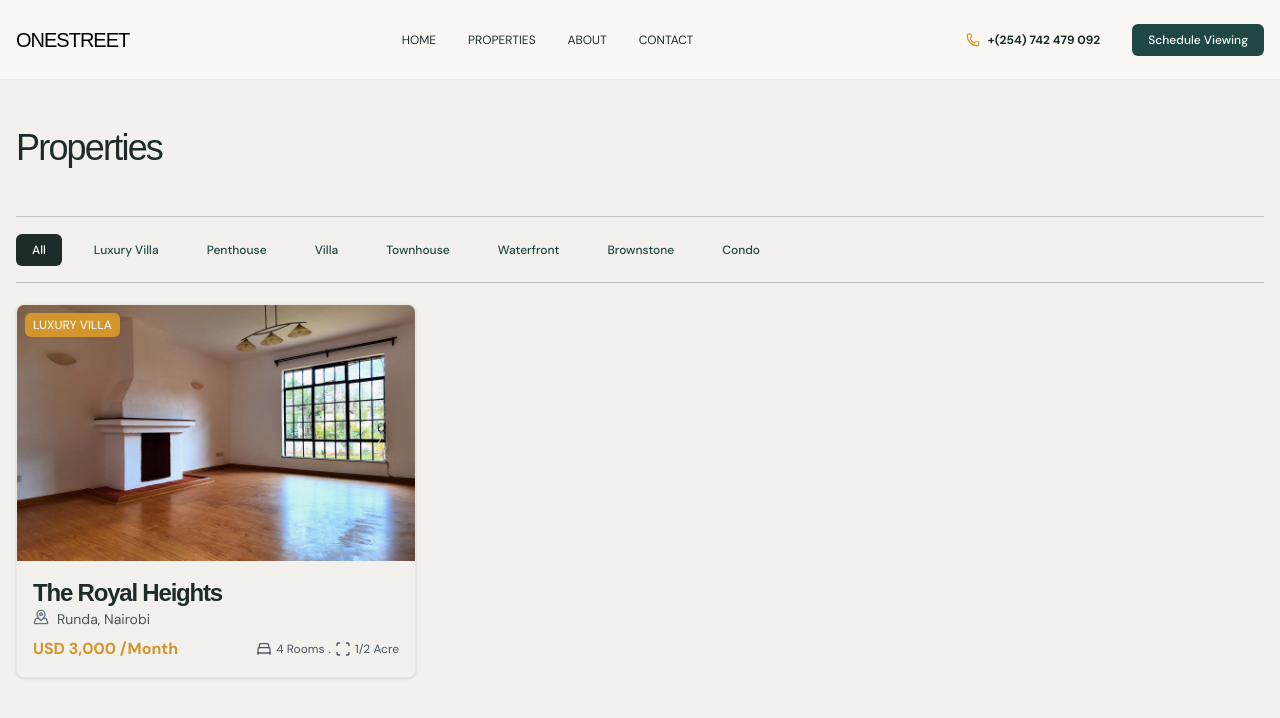
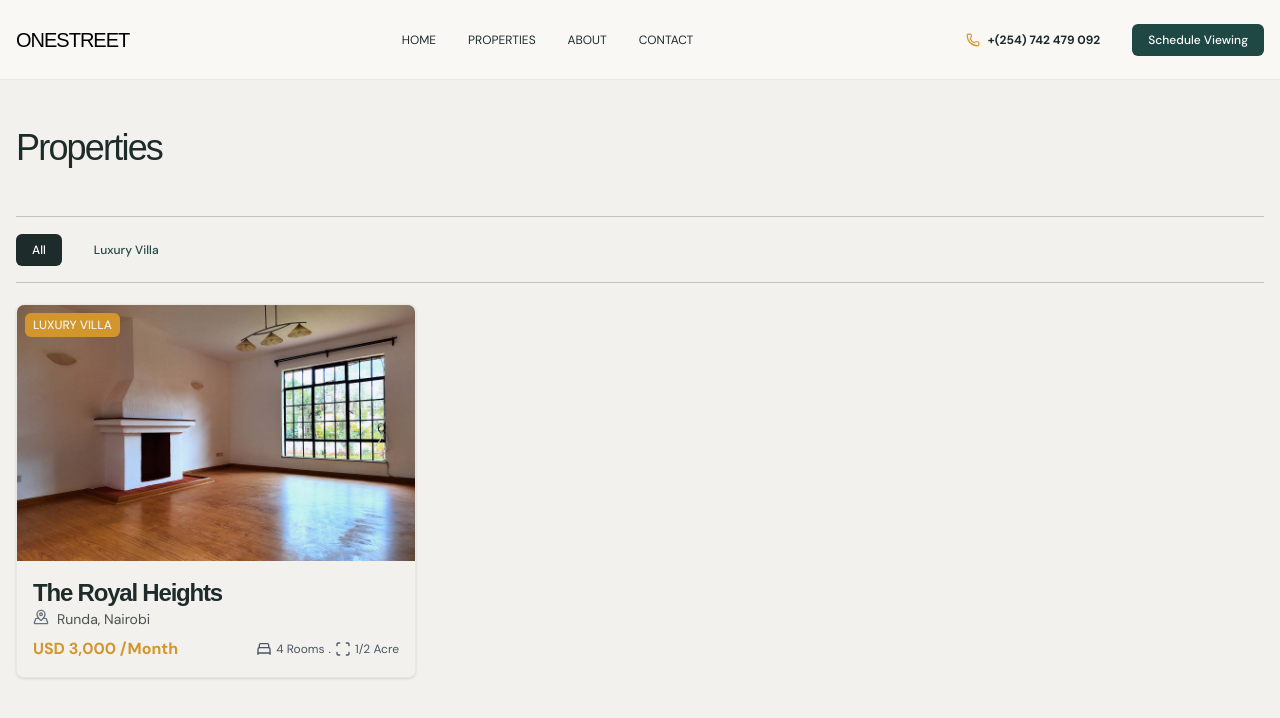
Before and after one commit to samuel-mukabi/OneStreet, a Next.js app: page /properties in a window 1280 px wide. Shown: the top 718 px of the page. Built offline with nearby package versions, Linux system fonts and the light colour scheme; a web font is replaced by a local one.

Commit message:
Added the first real property

```diff
--- a/app/data/properties.json
+++ b/app/data/properties.json
@@ -31,7 +31,7 @@
       "/house_1/photos/tv room 2.jpg",
       "/house_1/photos/upper storage.jpg"
     ],
-    "tag": "Luxury Villa",
+    "tag": "luxury villa",
     "currency": "USD",
     "price": 3000,
     "rate": "Month",
--- a/app/properties/page.tsx
+++ b/app/properties/page.tsx
@@ -6,7 +6,7 @@ import Link from "next/link";
 import {useState} from "react";
 
 const Page = () => {
-    const tags = ['all', 'luxury villa', 'penthouse', 'villa', 'townhouse', 'waterfront', 'brownstone', 'condo']
+    const tags = ['all', 'luxury villa']
     const [active, setActive] = useState('all')
 
     return (
```
